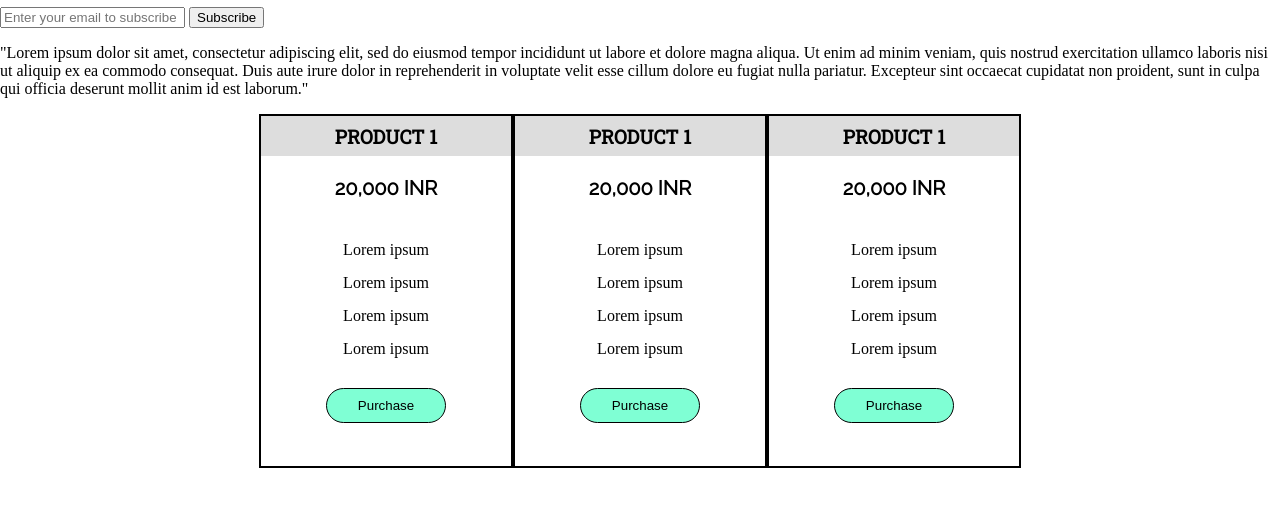
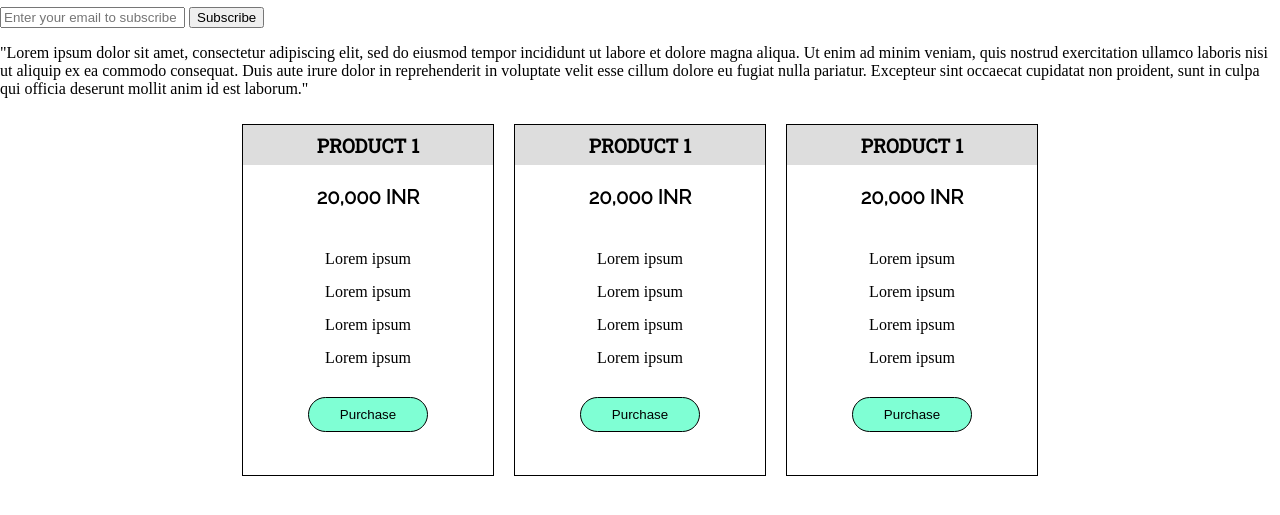
Before and after one commit to pragyes31/landing-page-FCC, a website built with Parcel: page index.html in a window 1280 px wide. Shown: the part 31-546 px from the top of the page. Built offline with nearby package versions, Linux system fonts and the light colour scheme.

Commit message:
Seperated the 3 product info by adding margin between them

```diff
--- a/src/styles.css
+++ b/src/styles.css
@@ -31,8 +31,9 @@ body {
 .product {
   width: 250px;
   height: 350px;
-  border: 2px solid black;
+  border: 1px solid black;
   text-align: center;
+  margin: 10px;
 }
 
 .product-heading {
```
